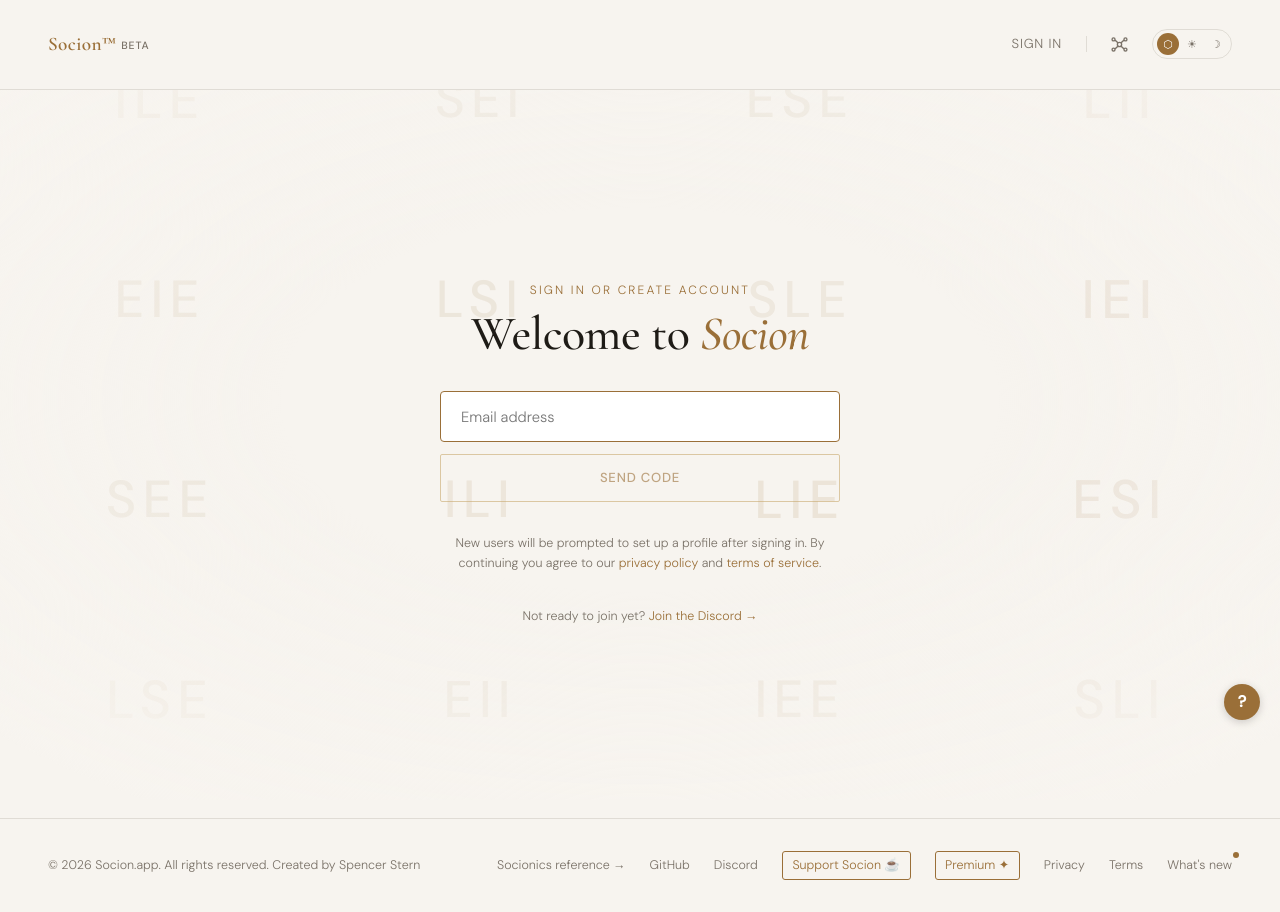
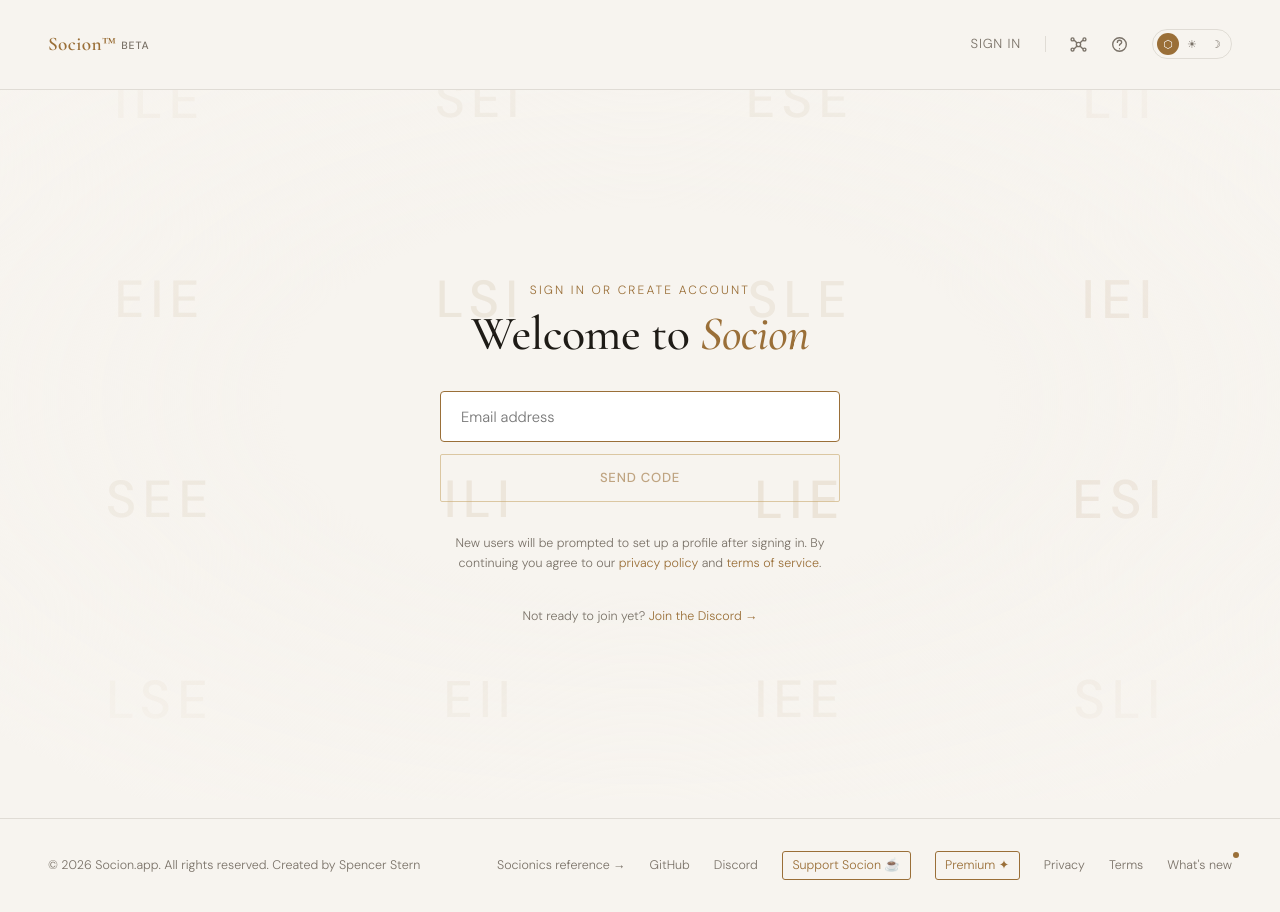
Before and after one commit to sstern42/socionics-match, a React (Vite) app: page /auth in a window 1280 px wide. Built offline with nearby package versions, Linux system fonts and the light colour scheme; no server answers; the database is empty.

Commit message:
Add files via upload

```diff
--- a/src/components/Layout.jsx
+++ b/src/components/Layout.jsx
@@ -56,6 +56,37 @@ function ThemeToggle() {
     </div>
   )
 }
+
+// ── Shared nav icon SVGs ──────────────────────────────────────────────
+const IconUpdates = () => (
+  <svg width="17" height="17" viewBox="0 0 20 20" fill="none" stroke="currentColor" strokeWidth="1.6" strokeLinecap="round">
+    <circle cx="10" cy="12" r="1.75" fill="currentColor" stroke="none"/>
+    <path d="M6.5 9.5a5 5 0 0 1 7 0"/>
+    <path d="M4 7a8 8 0 0 1 12 0"/>
+  </svg>
+)
+
+const IconNetwork = () => (
+  <svg width="17" height="17" viewBox="0 0 20 20" fill="none" stroke="currentColor" strokeWidth="1.6" strokeLinecap="round">
+    <circle cx="10" cy="10" r="2.5"/>
+    <circle cx="3"  cy="4"  r="1.75"/>
+    <circle cx="17" cy="4"  r="1.75"/>
+    <circle cx="3"  cy="16" r="1.75"/>
+    <circle cx="17" cy="16" r="1.75"/>
+    <line x1="5.25"  y1="5.25"  x2="7.75"  y2="7.75"/>
+    <line x1="14.75" y1="5.25"  x2="12.25" y2="7.75"/>
+    <line x1="5.25"  y1="14.75" x2="7.75"  y2="12.25"/>
+    <line x1="14.75" y1="14.75" x2="12.25" y2="12.25"/>
+  </svg>
+)
+
+const IconHelp = () => (
+  <svg width="17" height="17" viewBox="0 0 20 20" fill="none" stroke="currentColor" strokeWidth="1.6" strokeLinecap="round">
+    <circle cx="10" cy="10" r="8"/>
+    <path d="M7.5 7.5a2.5 2.5 0 0 1 5 0c0 1.5-2.5 2-2.5 3.5"/>
+    <circle cx="10" cy="15" r="0.75" fill="currentColor" stroke="none"/>
+  </svg>
+)
 
 export default function Layout({ children, hideFooter = false, noScroll = false }) {
   const { session, profile } = useAuth()
@@ -121,7 +152,6 @@ export default function Layout({ children, hideFooter = false, noScroll = false
     return () => { document.title = 'Socion' }
   }, [unread])
 
-  // Close menu on route change
   useEffect(() => {
     setMenuOpen(false)
     setProfileOpen(false)
@@ -133,7 +163,6 @@ export default function Layout({ children, hideFooter = false, noScroll = false
   }
 
   function closeMenu() { setMenuOpen(false); setProfileOpen(false) }
-
 
   // ── Toast helpers ────────────────────────────────────────────────────────
   const toastTimers = useRef({})
@@ -279,59 +308,35 @@ export default function Layout({ children, hideFooter = false, noScroll = false
                 {/* Divider */}
                 <span style={{ width: 1, height: 16, background: 'var(--border)', flexShrink: 0 }} aria-hidden="true" />
 
-                  {/* Icon buttons */}
-                  <Link
-                    to="/updates"
-                    title="Founder updates"
-                    aria-label="Founder updates"
-                    style={{ ...navStyle(isActive('/updates')), display: 'inline-flex', alignItems: 'center' }}
-                  >
-                    <svg width="17" height="17" viewBox="0 0 20 20" fill="none" stroke="currentColor" strokeWidth="1.6" strokeLinecap="round">
-                      <circle cx="10" cy="12" r="1.75" fill="currentColor" stroke="none"/>
-                      <path d="M6.5 9.5a5 5 0 0 1 7 0"/>
-                      <path d="M4 7a8 8 0 0 1 12 0"/>
-                    </svg>
+                {/* Icon buttons — updates, network, help */}
+                <Link to="/updates" title="Founder updates" aria-label="Founder updates"
+                  style={{ ...navStyle(isActive('/updates')), display: 'inline-flex', alignItems: 'center' }}>
+                  <IconUpdates />
                 </Link>
-                  <Link
-                    to="/network"
-                    title="Network"
-                    aria-label="Network"
-                    style={{ ...navStyle(isActive('/network')), display: 'inline-flex', alignItems: 'center' }}
-                  >
-                    <svg width="17" height="17" viewBox="0 0 20 20" fill="none" stroke="currentColor" strokeWidth="1.6" strokeLinecap="round">
-                      <circle cx="10" cy="10" r="2.5"/>
-                      <circle cx="3"  cy="4"  r="1.75"/>
-                      <circle cx="17" cy="4"  r="1.75"/>
-                      <circle cx="3"  cy="16" r="1.75"/>
-                      <circle cx="17" cy="16" r="1.75"/>
-                      <line x1="5.25"  y1="5.25"  x2="7.75"  y2="7.75"/>
-                      <line x1="14.75" y1="5.25"  x2="12.25" y2="7.75"/>
-                      <line x1="5.25"  y1="14.75" x2="7.75"  y2="12.25"/>
-                      <line x1="14.75" y1="14.75" x2="12.25" y2="12.25"/>
-                    </svg>
+                <Link to="/network" title="Network" aria-label="Network"
+                  style={{ ...navStyle(isActive('/network')), display: 'inline-flex', alignItems: 'center' }}>
+                  <IconNetwork />
+                </Link>
+                <Link to="/help" title="Help & FAQ" aria-label="Help & FAQ"
+                  style={{ ...navStyle(isActive('/help')), display: 'inline-flex', alignItems: 'center' }}>
+                  <IconHelp />
                 </Link>
               </>
             ) : (
               <>
                 <Link to="/auth" style={navStyle(false)}>Sign in</Link>
+
+                {/* Divider */}
                 <span style={{ width: 1, height: 16, background: 'var(--border)', flexShrink: 0 }} aria-hidden="true" />
-                  <Link
-                    to="/network"
-                    title="Network"
-                    aria-label="Network"
-                    style={{ ...navStyle(isActive('/network')), display: 'inline-flex', alignItems: 'center' }}
-                  >
-                    <svg width="17" height="17" viewBox="0 0 20 20" fill="none" stroke="currentColor" strokeWidth="1.6" strokeLinecap="round">
-                      <circle cx="10" cy="10" r="2.5"/>
-                      <circle cx="3"  cy="4"  r="1.75"/>
-                      <circle cx="17" cy="4"  r="1.75"/>
-                      <circle cx="3"  cy="16" r="1.75"/>
-                      <circle cx="17" cy="16" r="1.75"/>
-                      <line x1="5.25"  y1="5.25"  x2="7.75"  y2="7.75"/>
-                      <line x1="14.75" y1="5.25"  x2="12.25" y2="7.75"/>
-                      <line x1="5.25"  y1="14.75" x2="7.75"  y2="12.25"/>
-                      <line x1="14.75" y1="14.75" x2="12.25" y2="12.25"/>
-                    </svg>
+
+                {/* Icon buttons — network, help */}
+                <Link to="/network" title="Network" aria-label="Network"
+                  style={{ ...navStyle(isActive('/network')), display: 'inline-flex', alignItems: 'center' }}>
+                  <IconNetwork />
+                </Link>
+                <Link to="/help" title="Help & FAQ" aria-label="Help & FAQ"
+                  style={{ ...navStyle(isActive('/help')), display: 'inline-flex', alignItems: 'center' }}>
+                  <IconHelp />
                 </Link>
               </>
             )}
@@ -430,7 +435,6 @@ export default function Layout({ children, hideFooter = false, noScroll = false
 
                 {/* ── Secondary nav ────────────────────────────────────── */}
                 <Link to="/typing" onClick={closeMenu} style={mobileNavStyle(isActive('/typing'))}>Get typed</Link>
-                <Link to="/network" onClick={closeMenu} style={mobileNavStyle(isActive('/network'))}>Network</Link>
                 {profile?.profile_data?.role === 'founder' && (
                   <Link to="/admin" onClick={closeMenu} style={mobileNavStyle(isActive('/admin'))}>Admin</Link>
                 )}
@@ -454,6 +458,12 @@ export default function Layout({ children, hideFooter = false, noScroll = false
                       {hasNewChangelog && (
                         <span style={{ width: 6, height: 6, borderRadius: '50%', background: 'var(--accent)', display: 'inline-block', flexShrink: 0 }} />
                       )}
+                    </Link>
+                    <Link to="/updates" onClick={closeMenu} style={{ fontSize: '0.78rem', color: 'var(--muted)', textDecoration: 'none', padding: '0.4rem 0' }}>
+                      Updates
+                    </Link>
+                    <Link to="/network" onClick={closeMenu} style={{ fontSize: '0.78rem', color: 'var(--muted)', textDecoration: 'none', padding: '0.4rem 0' }}>
+                      Network
                     </Link>
                     <Link to="/support" onClick={closeMenu} style={{ fontSize: '0.78rem', color: 'var(--muted)', textDecoration: 'none', padding: '0.4rem 0' }}>
                       Support ☕
@@ -506,25 +516,6 @@ export default function Layout({ children, hideFooter = false, noScroll = false
         <main style={{ flex: 1, minHeight: 0, display: 'flex', flexDirection: 'column', overflow: noScroll ? 'auto' : undefined }}>
           {children}
         </main>
-
-        {/* Help button */}
-        <Link
-          to="/help"
-          onClick={() => window.umami?.track('help-button-clicked', { from: location.pathname })}
-          title="Help & FAQ"
-          style={{
-            position: 'fixed', bottom: '5rem', right: '1.25rem', zIndex: 200,
-            width: 36, height: 36, borderRadius: '50%',
-            background: 'var(--accent)', color: '#fff',
-            display: 'flex', alignItems: 'center', justifyContent: 'center',
-            textDecoration: 'none', fontSize: '1rem', fontWeight: 700,
-            boxShadow: '0 2px 8px rgba(0,0,0,0.18)',
-            lineHeight: 1,
-          }}
-          aria-label="Help & FAQ"
-        >
-          ?
-        </Link>
 
         <footer className={`site-footer${hideFooter ? ' footer-desktop-only' : ''}`}>
           <div>
```
Lines whose indentation alone changed are shown as unchanged.
